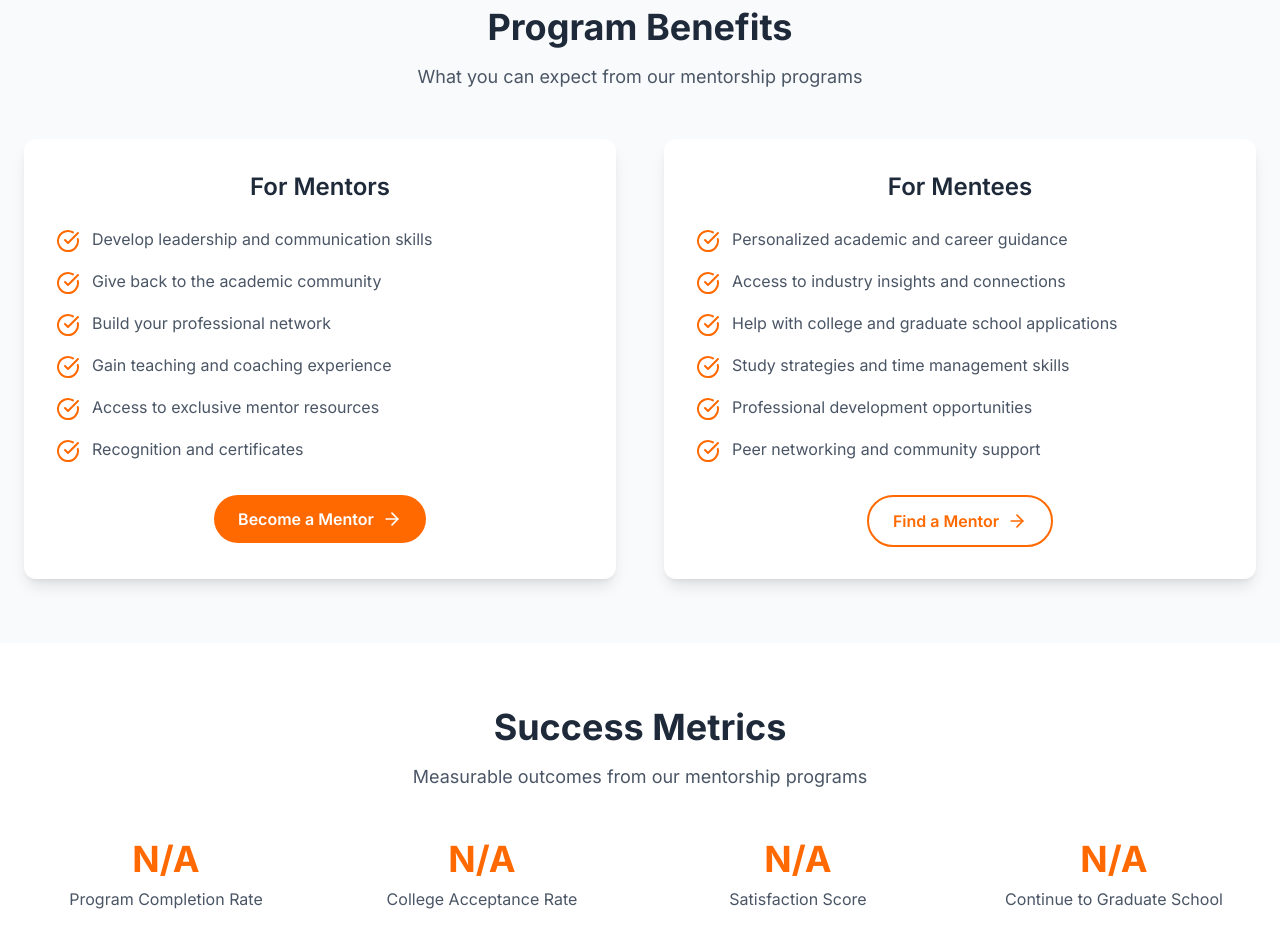
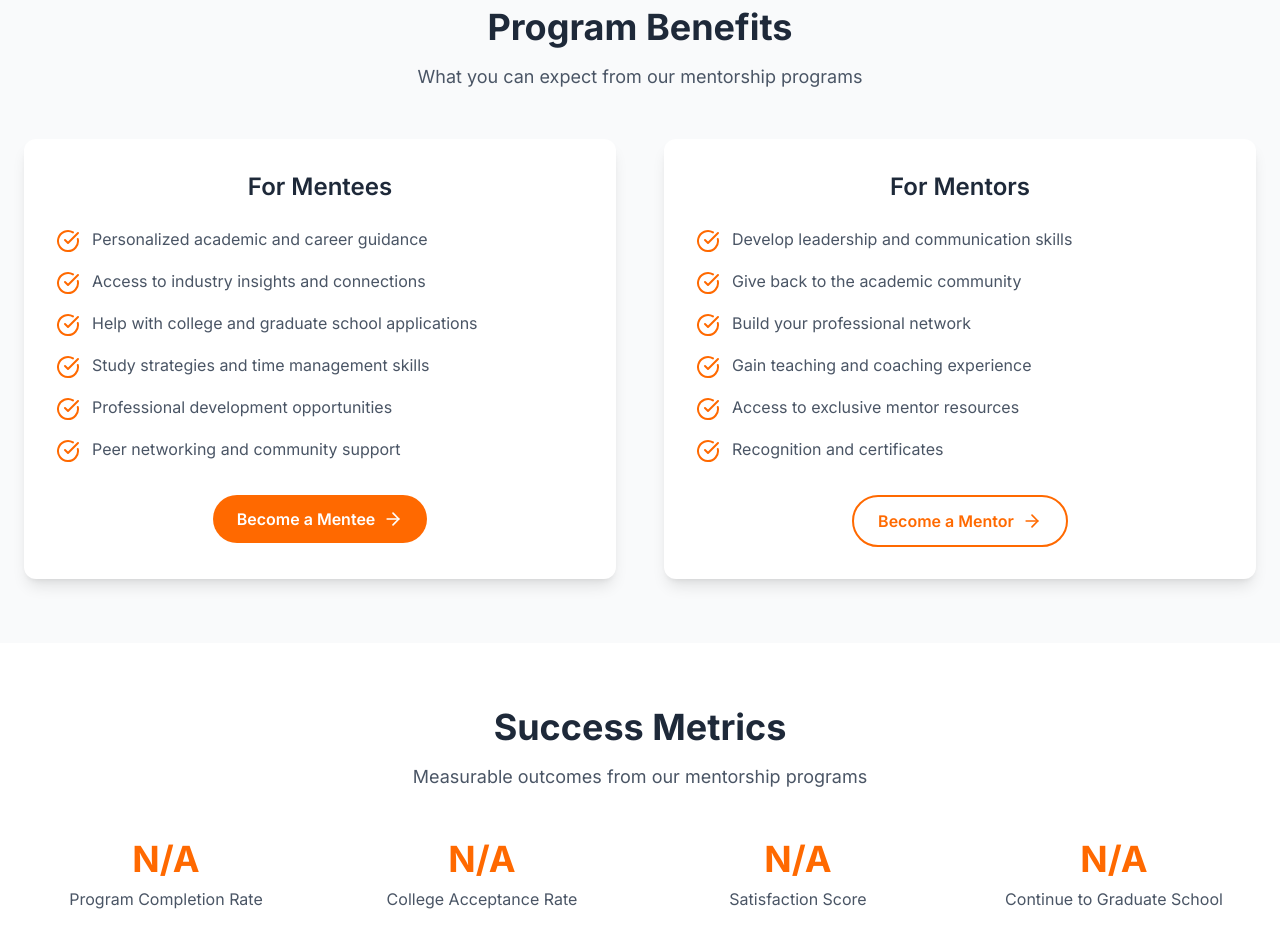
Before and after one commit to KindlED-nonprofit/kindled-nonprofit.github.com, a Next.js app: page /programs in a window 1280 px wide. Shown: the part 1120-2056 px from the top of the page. Built offline with nearby package versions, Linux system fonts and the light colour scheme.

Commit message:
fixed redirect and rm workshop info

```diff
--- a/app/about/page.tsx
+++ b/app/about/page.tsx
@@ -302,9 +302,8 @@ export default function AboutPage() {
                 Ongoing Growth
               </h3>
               <p className="text-gray-600 leading-relaxed">
-                We provide resources, workshops, and community events to help
-                both mentors and mentees continue growing throughout their
-                journey.
+                We provide resources and community support to help both mentors
+                and mentees continue growing throughout their journey.
               </p>
             </div>
           </div>
--- a/app/programs/page.tsx
+++ b/app/programs/page.tsx
@@ -168,6 +168,30 @@ export default function ProgramsPage() {
             {/* For Mentors */}
             <div className="bg-white rounded-xl shadow-lg p-8">
               <h3 className="text-2xl font-semibold text-gray-800 mb-6 text-center">
+                For Mentees
+              </h3>
+              <ul className="space-y-4">
+                {benefits.mentees.map((benefit, index) => (
+                  <li key={index} className="flex items-start space-x-3">
+                    <CheckCircle className="h-6 w-6 text-orange-500 flex-shrink-0 mt-0.5" />
+                    <span className="text-gray-600">{benefit}</span>
+                  </li>
+                ))}
+              </ul>
+              <div className="mt-8 text-center">
+                <Link
+                  href="/register?tab=mentee"
+                  className="bg-orange-500 hover:bg-orange-600 text-white font-semibold py-3 px-6 rounded-full transition duration-300 inline-flex items-center"
+                >
+                  Become a Mentee
+                  <ArrowRight className="ml-2 h-5 w-5" />
+                </Link>
+              </div>
+            </div>
+
+            {/* For Mentees */}
+            <div className="bg-white rounded-xl shadow-lg p-8">
+              <h3 className="text-2xl font-semibold text-gray-800 mb-6 text-center">
                 For Mentors
               </h3>
               <ul className="space-y-4">
@@ -180,34 +204,10 @@ export default function ProgramsPage() {
               </ul>
               <div className="mt-8 text-center">
                 <Link
-                  href="/register?type=mentor"
-                  className="bg-orange-500 hover:bg-orange-600 text-white font-semibold py-3 px-6 rounded-full transition duration-300 inline-flex items-center"
+                  href="/register?tab=mentor"
+                  className="border-2 border-orange-500 text-orange-500 hover:bg-orange-500 hover:text-white font-semibold py-3 px-6 rounded-full transition duration-300 inline-flex items-center"
                 >
                   Become a Mentor
-                  <ArrowRight className="ml-2 h-5 w-5" />
-                </Link>
-              </div>
-            </div>
-
-            {/* For Mentees */}
-            <div className="bg-white rounded-xl shadow-lg p-8">
-              <h3 className="text-2xl font-semibold text-gray-800 mb-6 text-center">
-                For Mentees
-              </h3>
-              <ul className="space-y-4">
-                {benefits.mentees.map((benefit, index) => (
-                  <li key={index} className="flex items-start space-x-3">
-                    <CheckCircle className="h-6 w-6 text-orange-500 flex-shrink-0 mt-0.5" />
-                    <span className="text-gray-600">{benefit}</span>
-                  </li>
-                ))}
-              </ul>
-              <div className="mt-8 text-center">
-                <Link
-                  href="/register?type=mentee"
-                  className="border-2 border-orange-500 text-orange-500 hover:bg-orange-500 hover:text-white font-semibold py-3 px-6 rounded-full transition duration-300 inline-flex items-center"
-                >
-                  Find a Mentor
                   <ArrowRight className="ml-2 h-5 w-5" />
                 </Link>
               </div>
@@ -332,7 +332,7 @@ export default function ProgramsPage() {
             question:
               "What support does KindlED provide during the mentorship?",
             answer:
-              "We provide regular check-ins, resources and guides, workshop opportunities, and a dedicated support team to ensure successful mentorship relationships.",
+              "We provide regular check-ins, resources and guides, and a dedicated support team to ensure successful mentorship relationships.",
             category: "support",
           },
           {
```
